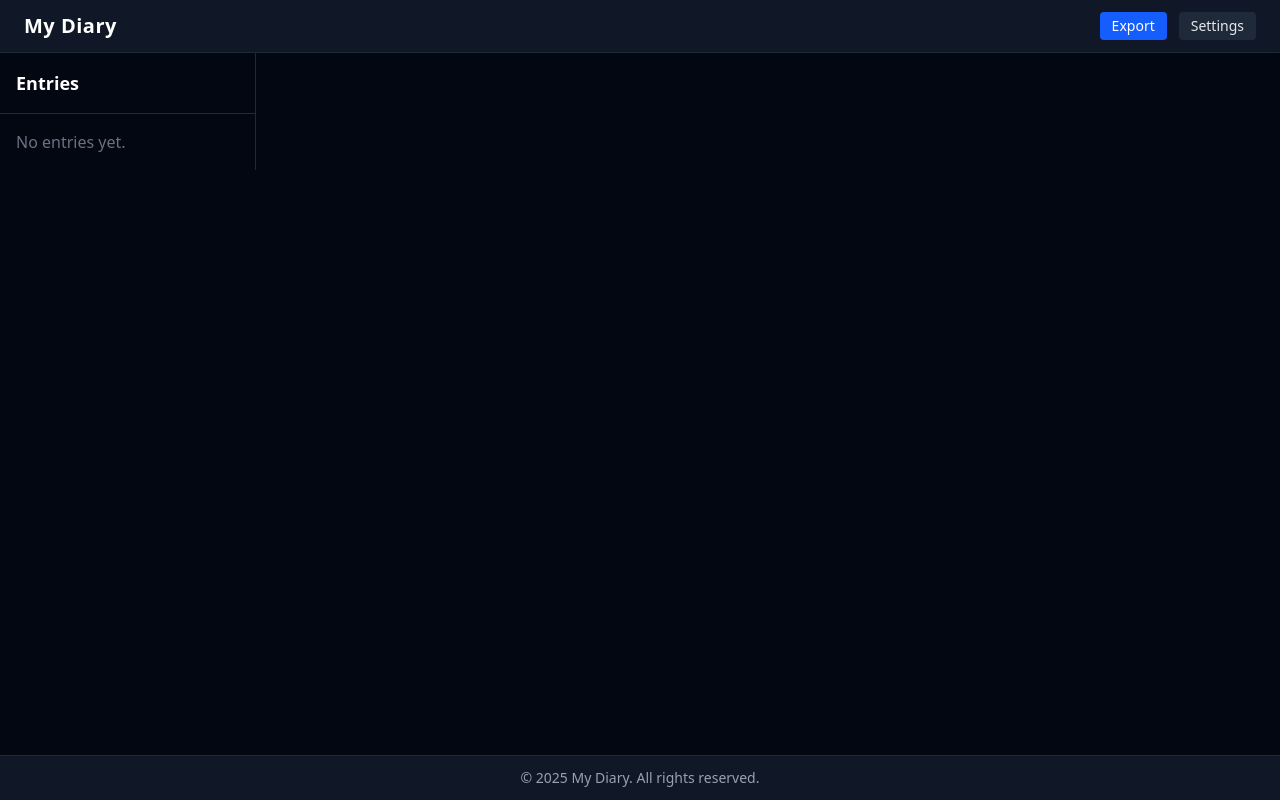
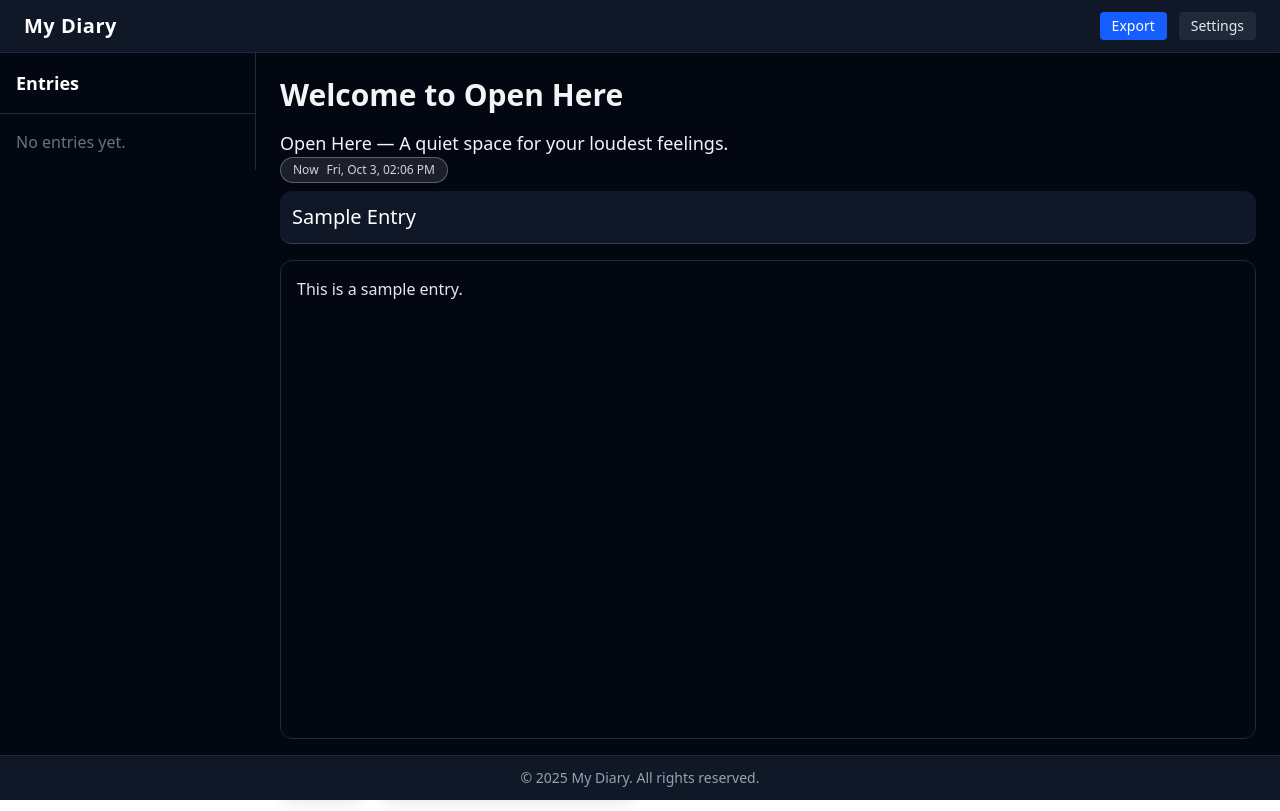
Before and after one commit to umairva7/open-here, a React (Vite) app: page / in a window 1280 px wide. Built offline with nearby package versions, Linux system fonts and the light colour scheme.

Commit message:
Add Editor Component

```diff
--- a/src/App.jsx
+++ b/src/App.jsx
@@ -1,13 +1,31 @@
-import React from 'react';
-import './index.css';
-import Layout from './components/layout/Layout';
+import React from "react";
+import "./index.css";
+import Layout from "./components/layout/Layout";
+import Editor from "./components/Editor";
+
+// Placeholder data and functions
+const selectedEntry = { id: 1, title: "Sample Entry", content: "This is a sample entry." };
+const handleSaveEntry = (entry) => {
+  console.log("Saving entry:", entry);
+};
+const handleSummarizeEntry = (entry) => {
+  console.log("Summarizing entry:", entry);
+};
 
 
 export default function App() {
   return (
     <div>
       <Layout>
-        {/* Pass the necessary props to Layout */}
+        <h1 className="text-3xl font-bold mb-4">Welcome to Open Here</h1>
+        <p className="text-lg">
+          Open Here — A quiet space for your loudest feelings.
+        </p>
+        <Editor
+          entry={selectedEntry}
+          onSave={handleSaveEntry}
+          onSummarize={handleSummarizeEntry}
+        />
       </Layout>
     </div>
   );
--- /dev/null
+++ b/src/components/Editor.jsx
@@ -0,0 +1,100 @@
+import React, { useState, useEffect } from "react";
+
+function formatDateTime(isoString) {
+  const d = new Date(isoString);
+  const options = {
+    weekday: "short",
+    month: "short",
+    day: "numeric",
+    hour: "2-digit",
+    minute: "2-digit",
+  };
+  return d.toLocaleString(undefined, options); //
+}
+
+export default function Editor({ entry, onSave, onSummarize }) {
+  const [title, setTitle] = useState(entry?.title || "");
+  const [content, setContent] = useState(entry?.content || "");
+  const [summary, setSummary] = useState("");
+  const [now, setNow] = useState(new Date());
+
+  useEffect(() => {
+    const timer = setInterval(() => setNow(new Date()), 1000);
+    return () => clearInterval(timer);
+  }, []);
+
+  useEffect(() => {
+    setTitle(entry?.title || "");
+    setContent(entry?.content || "");
+    setSummary("");
+  }, [entry]);
+
+  const handleSave = () => {
+    if (content.trim()) {
+      const newEntry = {
+        date: entry?.date || now.toISOString(),
+        title,
+        content,
+        id: entry?.id,
+      };
+      onSave(newEntry);
+      setSummary("");
+    }
+  };
+
+  const handleSummarize = async () => {
+    if (content.trim() && onSummarize) {
+      const aiResponse = await onSummarize(content);
+      setSummary(aiResponse);
+    }
+  };
+
+  const displayDateTime = entry?.date
+    ? formatDateTime(entry.date)
+    : formatDateTime(now.toISOString());
+
+  return (
+    <div className="flex flex-col h-full">
+      {/* Date/time: small, right-aligned, frosted glass pill */}
+      <div className="mb-2 flex">
+        <span className="inline-flex items-center px-3 py-1 rounded-full bg-white/10 backdrop-blur-md border border-gray-100/30 text-xs text-gray-300 font-medium shadow-sm">
+          <span className="mr-2">{entry?.date ? "Saved" : "Now"}</span>
+          <span>{displayDateTime}</span>
+        </span>
+      </div>
+      <input
+        className="bg-gray-900 border-b border-gray-700 p-3 text-xl text-white outline-none mb-4 rounded-xl focus:ring-2 focus:ring-blue-500 transition"
+        type="text"
+        placeholder="Title (optional)"
+        value={title}
+        onChange={(e) => setTitle(e.target.value)}
+      />
+      <textarea
+        className="flex-1 bg-gray-950 border border-gray-800 text-gray-200 p-4 rounded-xl resize-none outline-none mb-4 focus:ring-2 focus:ring-blue-500 transition"
+        placeholder="Write your thoughts here..."
+        value={content}
+        onChange={(e) => setContent(e.target.value)}
+      />
+      <div className="flex gap-3 mb-4">
+        <button
+          onClick={handleSave}
+          className="bg-blue-600 hover:bg-blue-700 text-white px-6 py-2 rounded-xl transition font-semibold shadow-lg focus:ring-2 focus:ring-blue-400"
+        >
+          Save
+        </button>
+        <button
+          onClick={handleSummarize}
+          className="bg-gradient-to-r from-green-500 to-blue-500 hover:from-green-600 hover:to-blue-600 text-white px-6 py-2 rounded-xl transition font-semibold shadow-lg focus:ring-2 focus:ring-green-400"
+        >
+          Summarize & Motivate Me
+        </button>
+      </div>
+      {summary && (
+        <div className="bg-white/10 backdrop-blur-md p-4 rounded-xl text-gray-100 mt-2 shadow-lg border border-gray-100/20">
+          <div className="font-semibold mb-2 text-green-300">AI Insights</div>
+          <div>{summary}</div>
+        </div>
+      )}
+    </div>
+  );
+}
```
